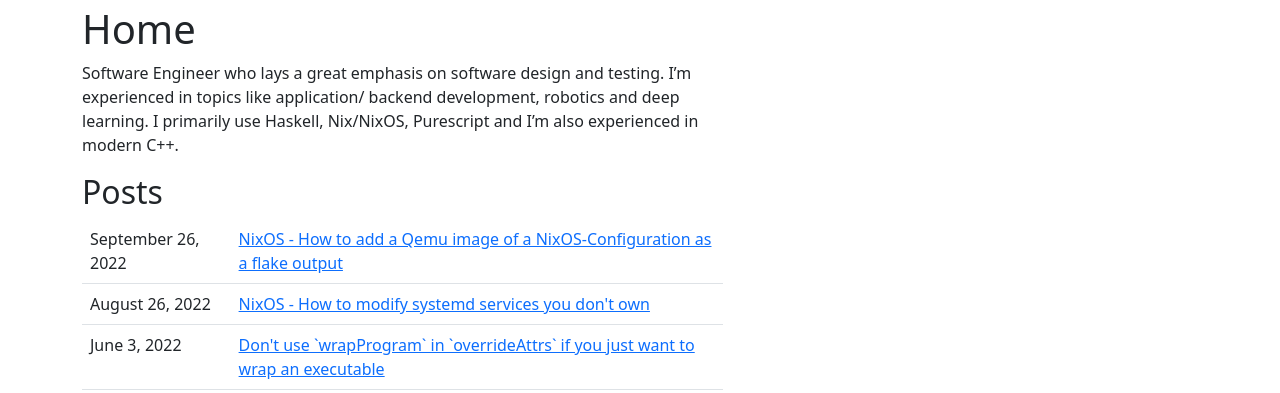
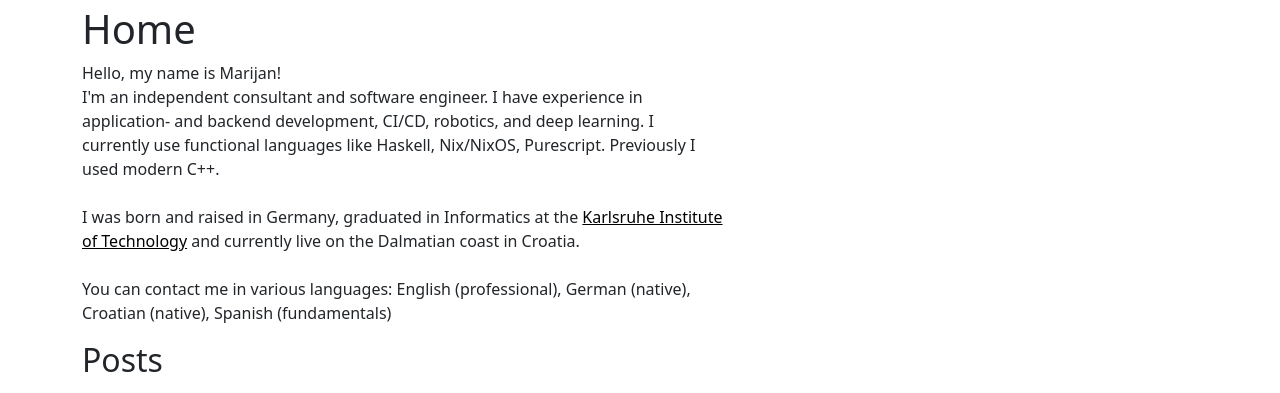
Before and after one commit to marijanp/marijanp.github.io, a plain HTML site: page docs/index.html in a window 1280 px wide. Shown: the part 51-444 px from the top of the page. Drawn offline with Linux system fonts and the light colour scheme.

Commit message:
update index.html

```diff
--- a/docs/index.html
+++ b/docs/index.html
@@ -49,7 +49,15 @@
       <main role="main">
         <h1>Home</h1>
         <p>
-Software Engineer who lays a great emphasis on software design and testing. I’m experienced in topics like application/ backend development, robotics and deep learning. I primarily use Haskell, Nix/NixOS, Purescript and I’m also experienced in modern C++.
+Hello, my name is Marijan!
+<br>
+I'm an independent consultant and software engineer. I have experience in application- and backend development, CI/CD, robotics, and deep learning. I currently use functional languages like Haskell, Nix/NixOS, Purescript. Previously I used modern C++.
+<br>
+<br>
+I was born and raised in Germany, graduated in Informatics at the <a href="https://www.informatik.kit.edu/" class="text-black">Karlsruhe Institute of Technology</a> and currently live on the Dalmatian coast in Croatia.
+<br>
+<br>
+You can contact me in various languages: English (professional), German (native), Croatian (native), Spanish (fundamentals)
 </p>
 
 <h2>Posts</h2>
```
Also changed, not shown: index.html (+9 -1 lines).
